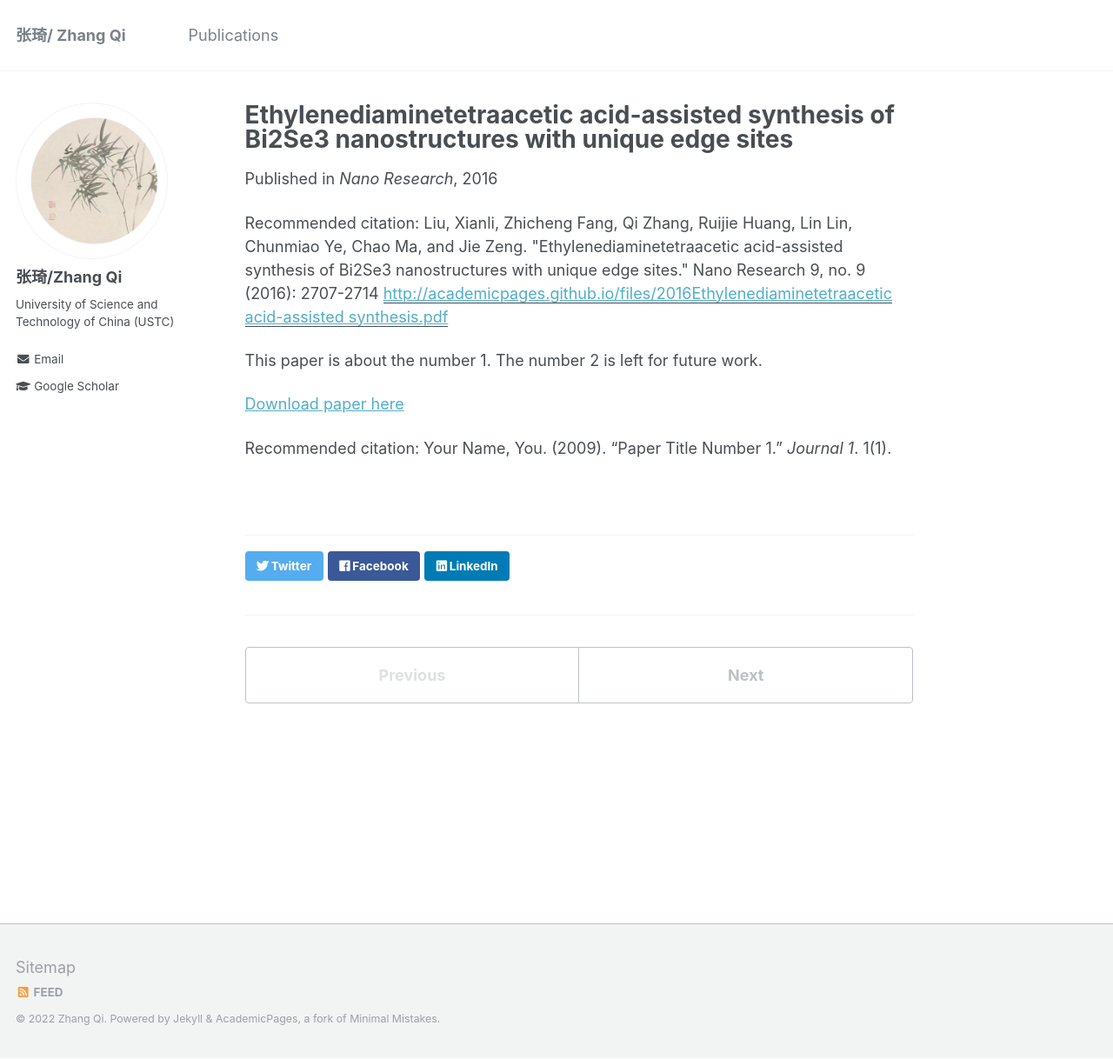
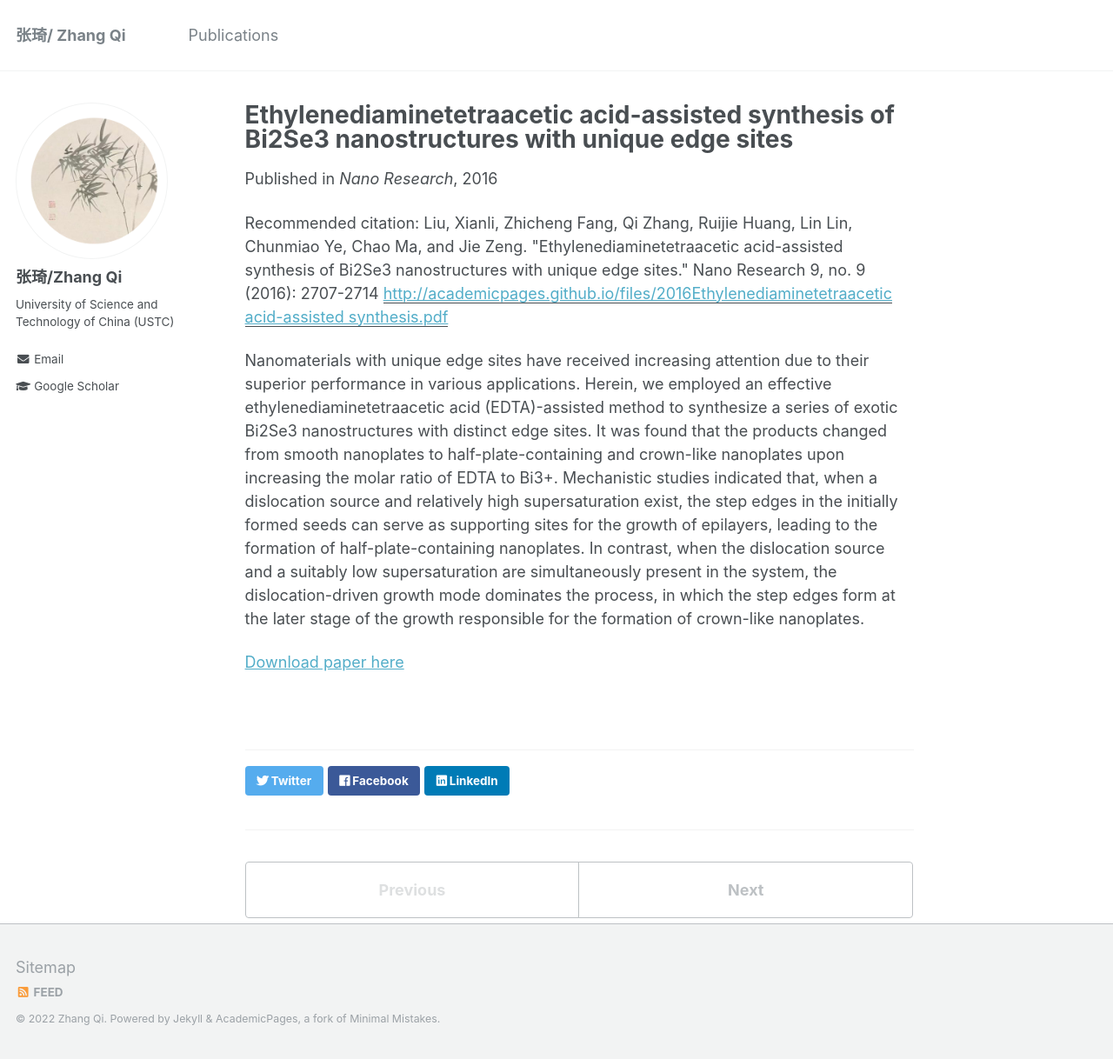
Before and after one commit to 7-Z-7/7-Z-7.github.io, a Jekyll site: the page built from _publications/2016-07-05-Ethylenediaminetetraacetic acid-assisted synthesis of Bi2Se3 nanostructures with unique edge sites.md, in a window 1280 px wide and 1218 px high. Shown: the whole window at 87% size. Built offline with Jekyll 4.4.1, drawn with Linux system fonts in a browser that asks for light colours.

Commit message:
Update 2016-07-05-Ethylenediaminetetraacetic acid-assisted synthesis of Bi2Se3 nanostructures with unique edge sites.md

```diff
--- a/_publications/2016-07-05-Ethylenediaminetetraacetic acid-assisted synthesis of Bi2Se3 nanostructures with unique edge sites.md
+++ b/_publications/2016-07-05-Ethylenediaminetetraacetic acid-assisted synthesis of Bi2Se3 nanostructures with unique edge sites.md
@@ -8,8 +8,6 @@ venue: 'Nano Research'
 paperurl: 'http://academicpages.github.io/files/2016Ethylenediaminetetraacetic acid-assisted synthesis.pdf'
 citation: 'Liu, Xianli, Zhicheng Fang, Qi Zhang, Ruijie Huang, Lin Lin, Chunmiao Ye, Chao Ma, and Jie Zeng. "Ethylenediaminetetraacetic acid-assisted synthesis of Bi2Se3 nanostructures with unique edge sites." Nano Research 9, no. 9 (2016): 2707-2714'
 ---
-This paper is about the number 1. The number 2 is left for future work.
+Nanomaterials with unique edge sites have received increasing attention due to their superior performance in various applications. Herein, we employed an effective ethylenediaminetetraacetic acid (EDTA)-assisted method to synthesize a series of exotic Bi2Se3 nanostructures with distinct edge sites. It was found that the products changed from smooth nanoplates to half-plate-containing and crown-like nanoplates upon increasing the molar ratio of EDTA to Bi3+. Mechanistic studies indicated that, when a dislocation source and relatively high supersaturation exist, the step edges in the initially formed seeds can serve as supporting sites for the growth of epilayers, leading to the formation of half-plate-containing nanoplates. In contrast, when the dislocation source and a suitably low supersaturation are simultaneously present in the system, the dislocation-driven growth mode dominates the process, in which the step edges form at the later stage of the growth responsible for the formation of crown-like nanoplates.
 
-[Download paper here](http://academicpages.github.io/files/paper1.pdf)
-
-Recommended citation: Your Name, You. (2009). "Paper Title Number 1." <i>Journal 1</i>. 1(1).
+[Download paper here](https://7-z-7.github.io/files/2016Ethylenediaminetetraacetic acid-assisted synthesis.pdf)
```
